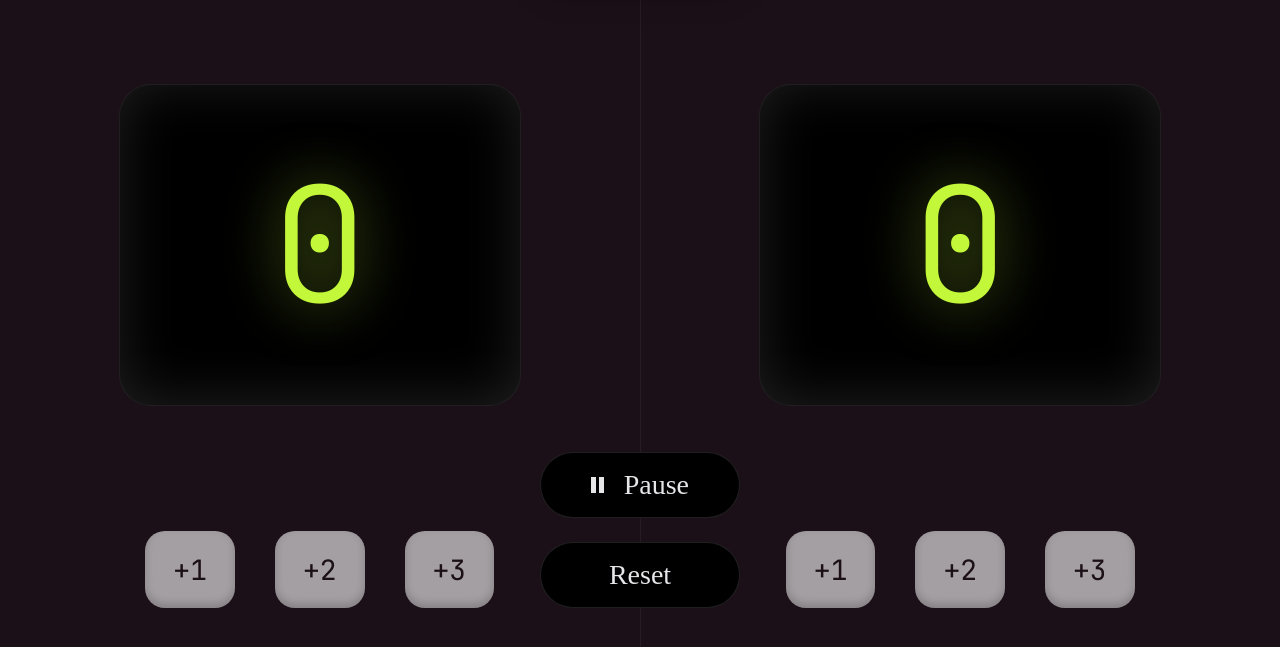
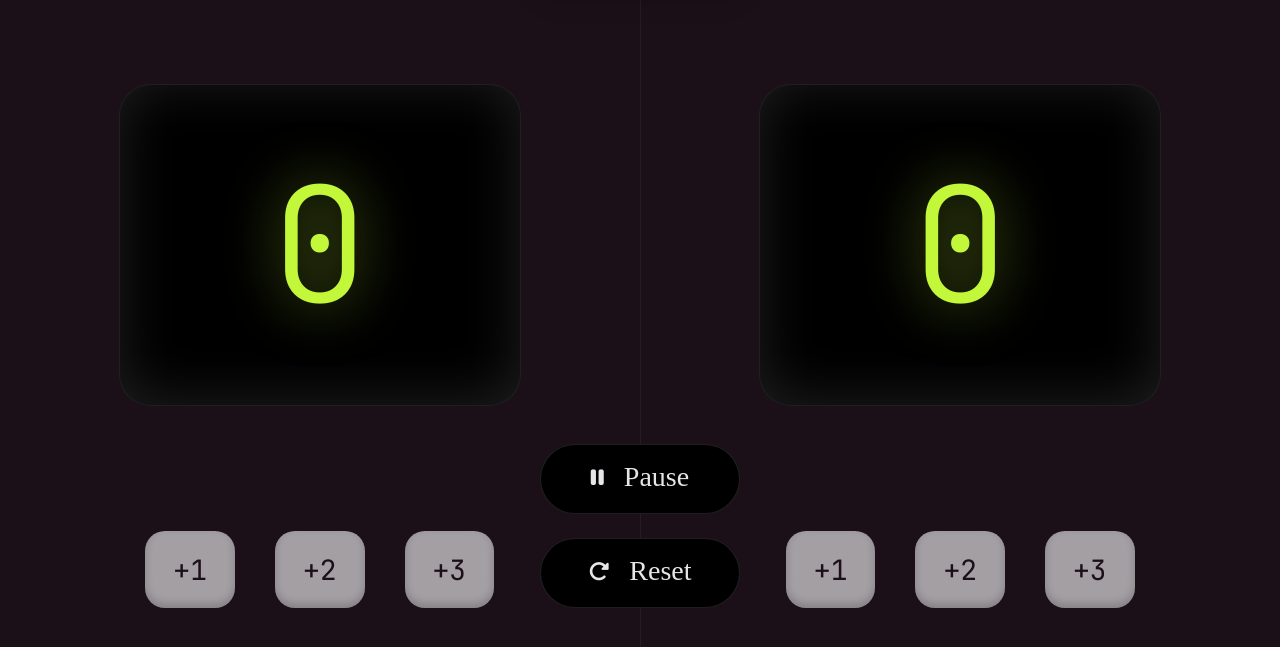
Before and after one commit to InigoHernandez/scoreboard, a website built with Vite: page index.html in a window 1280 px wide. Both pictures are taken after a click on the button "Play". Shown: the part 141-788 px from the top of the page. Built offline with nearby package versions, Linux system fonts and the light colour scheme; files whose address does not match are found by name.

Commit message:
buttons alignment

```diff
--- a/index.css
+++ b/index.css
@@ -195,7 +195,7 @@ button:active {
 
 #play-btn {
     margin: auto 0 24px 0;
-    padding: clamp(0.75rem, 2vw, 1rem) clamp(1.5rem, 3vw, 2rem);
+    padding: calc(clamp(0.75rem, 2vw, 1rem) + 4px) clamp(1.5rem, 3vw, 2rem);
     border-radius: clamp(25px, 4vw, 40px);
     font-family: aspekta;
     font-size: clamp(1rem, 2.5vw, 1.75rem);
@@ -220,46 +220,24 @@ button:active {
 }
 
 #play-icon {
-    display: inline-block;
-    line-height: 1;
-    width: 0;
-    height: 0;
-    border-left: clamp(0.5rem, 1.2vw, 0.75rem) solid currentColor;
-    border-top: clamp(0.35rem, 0.9vw, 0.5rem) solid transparent;
-    border-bottom: clamp(0.35rem, 0.9vw, 0.5rem) solid transparent;
-    margin-right: 0.1em;
-    vertical-align: middle;
-}
-
-#play-icon.pause {
+    font-size: clamp(1rem, 2.3vw, 1.3rem);
     display: inline-flex;
     align-items: center;
-    justify-content: center;
-    gap: clamp(0.15rem, 0.4vw, 0.2rem);
-    width: auto;
-    height: clamp(0.75rem, 1.8vw, 1rem);
-    border: none;
-    margin-right: 0;
+    line-height: 1;
     vertical-align: middle;
-}
-
-#play-icon.pause::before,
-#play-icon.pause::after {
-    content: '';
-    width: clamp(0.2rem, 0.5vw, 0.3rem);
-    height: 100%;
-    background-color: currentColor;
-    display: block;
-    flex-shrink: 0;
 }
 
 #play-text {
     margin-left: clamp(1rem, 2.5vw, 1.25rem);
+    display: inline-flex;
+    align-items: center;
+    line-height: 1;
+    transform: translateY(-2px);
 }
 
 #reset-btn {
     margin: 0 0 clamp(1.5rem, 4vw, 3.5rem) 0;
-    padding: clamp(0.75rem, 2vw, 1rem) clamp(1.5rem, 3vw, 2rem);
+    padding: calc(clamp(0.75rem, 2vw, 1rem) + 4px) clamp(1.5rem, 3vw, 2rem);
     border-radius: clamp(25px, 4vw, 40px);
     font-family: aspekta;
     font-size: clamp(1rem, 2.5vw, 1.75rem);
@@ -269,6 +247,26 @@ button:active {
     transition: 0.3s;
     transition-timing-function: ease;
     width: clamp(160px, 28vw, 200px);
+    display: flex;
+    align-items: center;
+    justify-content: center;
+    cursor: pointer;
+}
+
+#reset-icon {
+    font-size: clamp(1rem, 2.3vw, 1.3rem);
+    display: inline-flex;
+    align-items: center;
+    line-height: 1;
+    vertical-align: middle;
+}
+
+#reset-text {
+    margin-left: clamp(1rem, 2.5vw, 1.25rem);
+    display: inline-flex;
+    align-items: center;
+    line-height: 1;
+    transform: translateY(-2px);
 }
 
 #reset-btn:hover {
--- a/index.html
+++ b/index.html
@@ -5,6 +5,7 @@
         <link rel="preconnect" href="https://fonts.googleapis.com">
         <link rel="preconnect" href="https://fonts.gstatic.com" crossorigin>
         <link href="https://fonts.googleapis.com/css2?family=JetBrains+Mono:ital,wght@0,100..800;1,100..800&display=swap" rel="stylesheet">
+        <link rel="stylesheet" href="https://cdnjs.cloudflare.com/ajax/libs/font-awesome/6.4.0/css/all.min.css">
         <link rel="stylesheet" href="index.css">
     </head>
     <body>
@@ -34,10 +35,13 @@
                         <label id="minutes">00</label>:<label id="seconds">00</label>
                     </div>
                     <button id="play-btn" onclick="toggleTimer()">
-                        <span id="play-icon"></span>
+                        <i class="fas fa-play" id="play-icon"></i>
                         <span id="play-text"> Play</span>
                     </button>
-                    <button id="reset-btn" onclick="resetScore()"> Reset</button>
+                    <button id="reset-btn" onclick="resetScore()">
+                        <i class="fas fa-rotate-right" id="reset-icon"></i>
+                        <span id="reset-text"> Reset</span>
+                    </button>
             </div>
         </div>
         <script src="index.js"></script>
--- a/index.js
+++ b/index.js
@@ -20,13 +20,15 @@ function toggleTimer() {
     clearInterval(timerInterval);
     timerInterval = null;
     isTimerRunning = false;
-    playIcon.classList.remove("pause");
+    playIcon.classList.remove("fa-pause");
+    playIcon.classList.add("fa-play");
     playText.textContent = " Play";
   } else {
     // Start the timer
     timerInterval = setInterval(setTime, 1000);
     isTimerRunning = true;
-    playIcon.classList.add("pause");
+    playIcon.classList.remove("fa-play");
+    playIcon.classList.add("fa-pause");
     playText.textContent = " Pause";
   }
 }
@@ -145,6 +147,7 @@ function resetScore() {
   // Reset play button to play state
   var playIcon = document.getElementById("play-icon");
   var playText = document.getElementById("play-text");
-  playIcon.classList.remove("pause");
+  playIcon.classList.remove("fa-pause");
+  playIcon.classList.add("fa-play");
   playText.textContent = " Play";
 }
```
